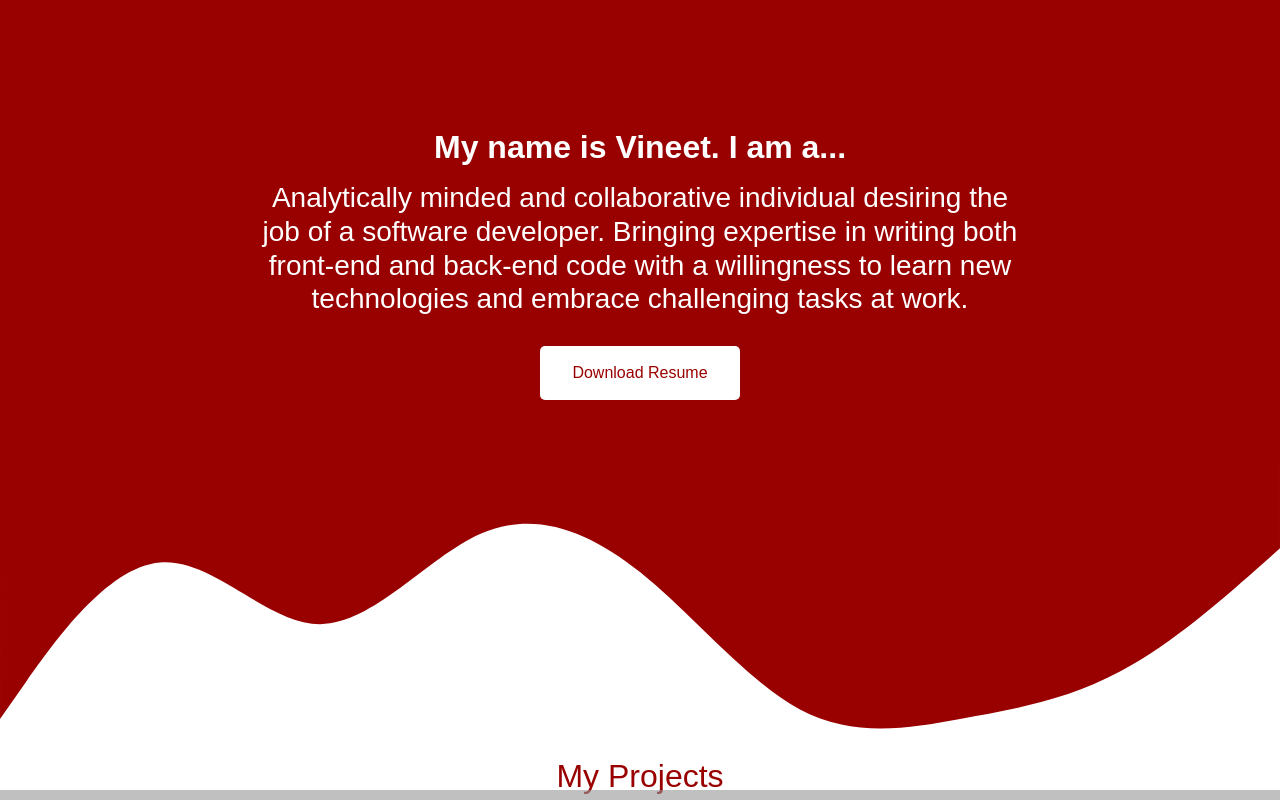
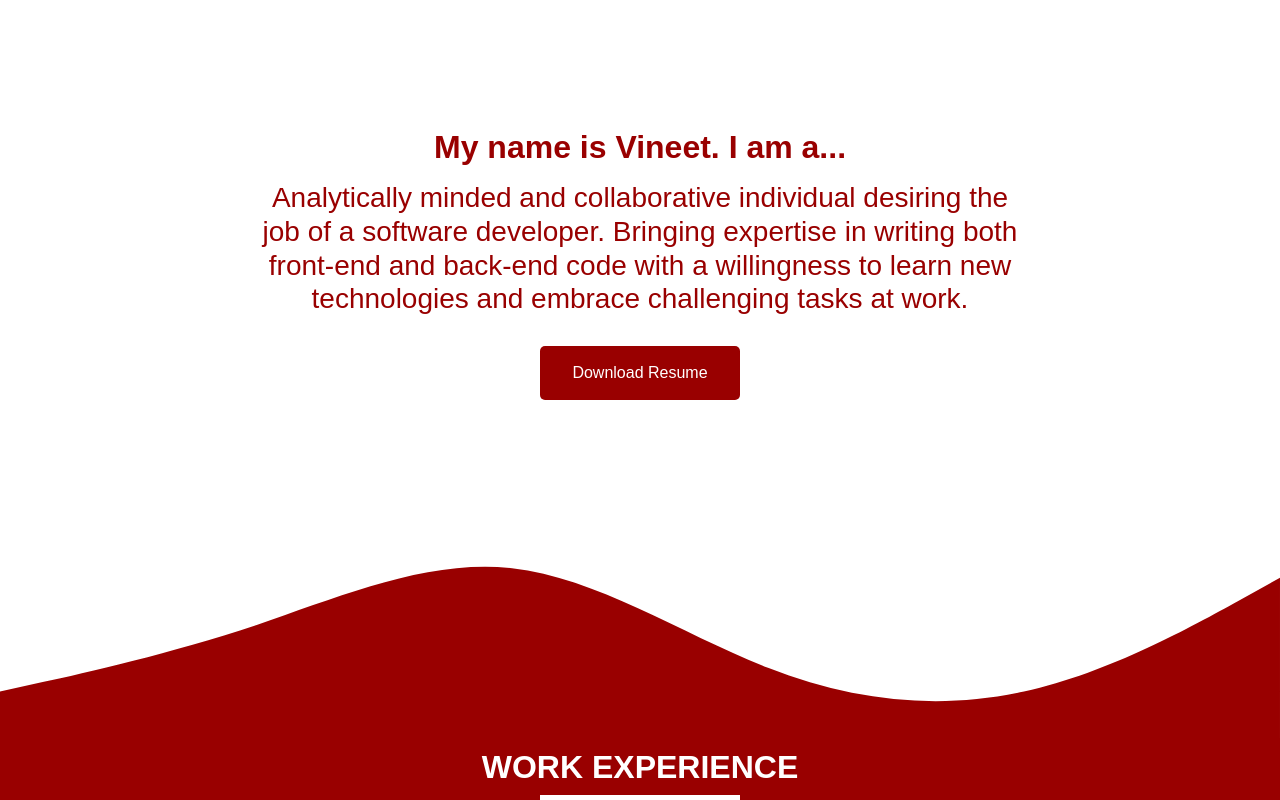
Before and after one commit to vineet39/portfolio, a React (Create React App) app: page / in a window 1280 px wide. Shown: the top 800 px of the page. Built offline with nearby package versions, Linux system fonts and the light colour scheme.

Commit message:
Switching primary and secondary color usage

```diff
--- a/src/App.js
+++ b/src/App.js
@@ -12,8 +12,8 @@ function App() {
     <Aux>
       <ScrollToTop />
       <Profile />
+      <WorkExperience />
       <Projects />
-      <WorkExperience />
       <Contact />
 
     </Aux>
--- a/src/components/Contact/Contact.css
+++ b/src/components/Contact/Contact.css
@@ -1,7 +1,7 @@
 .contact-me {
-    color: var(--color-primary);
+    color: var(--color-secondary);
     text-align: center;
-    font-weight: 700;
+    background-color: var(--color-primary);
 }
 
 .footer {
--- a/src/components/Profile/Profile.css
+++ b/src/components/Profile/Profile.css
@@ -3,12 +3,12 @@
     padding-top: 10vw;
     padding-bottom: 5vw;
     margin-top: 0px;
-    background-color: var(--color-primary);
+    background-color: var(--color-secondary);
 }
 
 .profile h2,
 h3 {
-    color: var(--color-secondary);
+    color: var(--color-primary);
     width: 60%;
     margin: auto;
     text-align: center;
@@ -16,7 +16,7 @@ h3 {
 }
 
 .profile h2 {
-    font-weight: 700;
+    font-weight: bold;
 }
 
 .profile h3 {
@@ -24,21 +24,26 @@ h3 {
 }
 
 .profile-btntext {
-    color: var(--color-primary);
+    color: var(--color-secondary);
 }
 
 .profile-btn {
-    background-color: var(--color-secondary);
+    background-color: var(--color-primary);
     padding: 15px;
     display: block;
     margin: auto;
     width: 200px;
     margin-top: 30px;
     border-radius: 5px;
+    color: var(--color-secondary);
 }
 
-.profile a.profile-btn:hover {
+.profile-btn:hover {
     text-decoration: none;
+    background-color: #ffffff;
+    border: 1px solid;
+    border-color: var(--color-primary);
+    color: var(--color-primary);
 }
 
 .svg {
--- a/src/components/Profile/Profile.js
+++ b/src/components/Profile/Profile.js
@@ -14,14 +14,9 @@ const profile = () => {
                 <h2>{details.intro}</h2>
                 <h3>{details.profile}</h3>
                 <a className="profile-btn text-center" href="https://drive.google.com/uc?export=download&id=1kY8FVWzLC9NrXreYDQbgM3l6dFtxCwqX">
-                    <span className="profile-btntext">Download Resume</span>
+                    Download Resume
                 </a>
             </div>
-            <svg xmlns="http://www.w3.org/2000/svg" viewBox="0 0 1440 320" className="svg">
-                <path fill="#990000" fill-opacity="1"
-                    d="M0,288L30,245.3C60,203,120,117,180,112C240,107,300,181,360,181.3C420,181,480,107,540,80C600,53,660,75,720,122.7C780,171,840,245,900,277.3C960,309,1020,299,1080,288C1140,277,1200,267,1260,234.7C1320,203,1380,149,1410,122.7L1440,96L1440,0L1410,0C1380,0,1320,0,1260,0C1200,0,1140,0,1080,0C1020,0,960,0,900,0C840,0,780,0,720,0C660,0,600,0,540,0C480,0,420,0,360,0C300,0,240,0,180,0C120,0,60,0,30,0L0,0Z">
-                </path>
-            </svg>
         </Aux>
     );
 };
--- a/src/components/Title/Title.css
+++ b/src/components/Title/Title.css
@@ -8,6 +8,8 @@
 
 .title h2 {
     color: var(--color-primary);
+    text-transform: uppercase;
+    font-weight: bold;
 }
 
 .title-inverted h2 {
--- a/src/components/WorkExperience/WorkExperience.js
+++ b/src/components/WorkExperience/WorkExperience.js
@@ -35,6 +35,7 @@ const workExperience = () => {
 
     return (
         <Aux>
+            <svg xmlns="http://www.w3.org/2000/svg" viewBox="0 0 1440 320"><path fill="#990000" fill-opacity="1" d="M0,256L48,245.3C96,235,192,213,288,181.3C384,149,480,107,576,117.3C672,128,768,192,864,229.3C960,267,1056,277,1152,256C1248,235,1344,181,1392,154.7L1440,128L1440,320L1392,320C1344,320,1248,320,1152,320C1056,320,960,320,864,320C768,320,672,320,576,320C480,320,384,320,288,320C192,320,96,320,48,320L0,320Z"></path></svg>
             <div className="experience">
                 <Title title="Work Experience" inverted={true} />
                 <div id="carouselExampleIndicators" class="carousel slide" data-ride="carousel">
--- a/src/containers/ScrollToTop/ScrollToTop.css
+++ b/src/containers/ScrollToTop/ScrollToTop.css
@@ -3,10 +3,9 @@
     bottom: 50px;
     right: 5px;
     z-index: 99999;
-    border: none;
     outline: none;
-    background-color: var(--color-primary);
-    color: var(--color-secondary);
+    background-color: var(--color-secondary);
+    color: var(--color-primary);
     cursor: pointer;
     height: 50px;
     width: 50px;
@@ -14,6 +13,8 @@
     align-items: center;
     border-radius: 50%;
     display: flex;
+    border: 1px solid;
+    border-color: var(--color-primary);
 }
 
 .fa {
@@ -21,21 +22,19 @@
 }
 
 #myBtn:active {
-    background-color: var(--color-secondary);
-    color: var(--color-primary);
-    border: 1px solid;
-    border-color: var(--color-primary);
+    background-color: var(--color-primary);
+    color: var(--color-secondary);
 }
 
 .header {
     position: fixed;
-    bottom: 0;
+    top: 0;
     width: 100%;
     z-index: 1;
 }
 
 .progress-container {
-    background-color: rgba(150, 150, 150, 0.6);
+    background-color: var(--color-secondary);
     height: 10px;
     width: 100%;
 }
```
